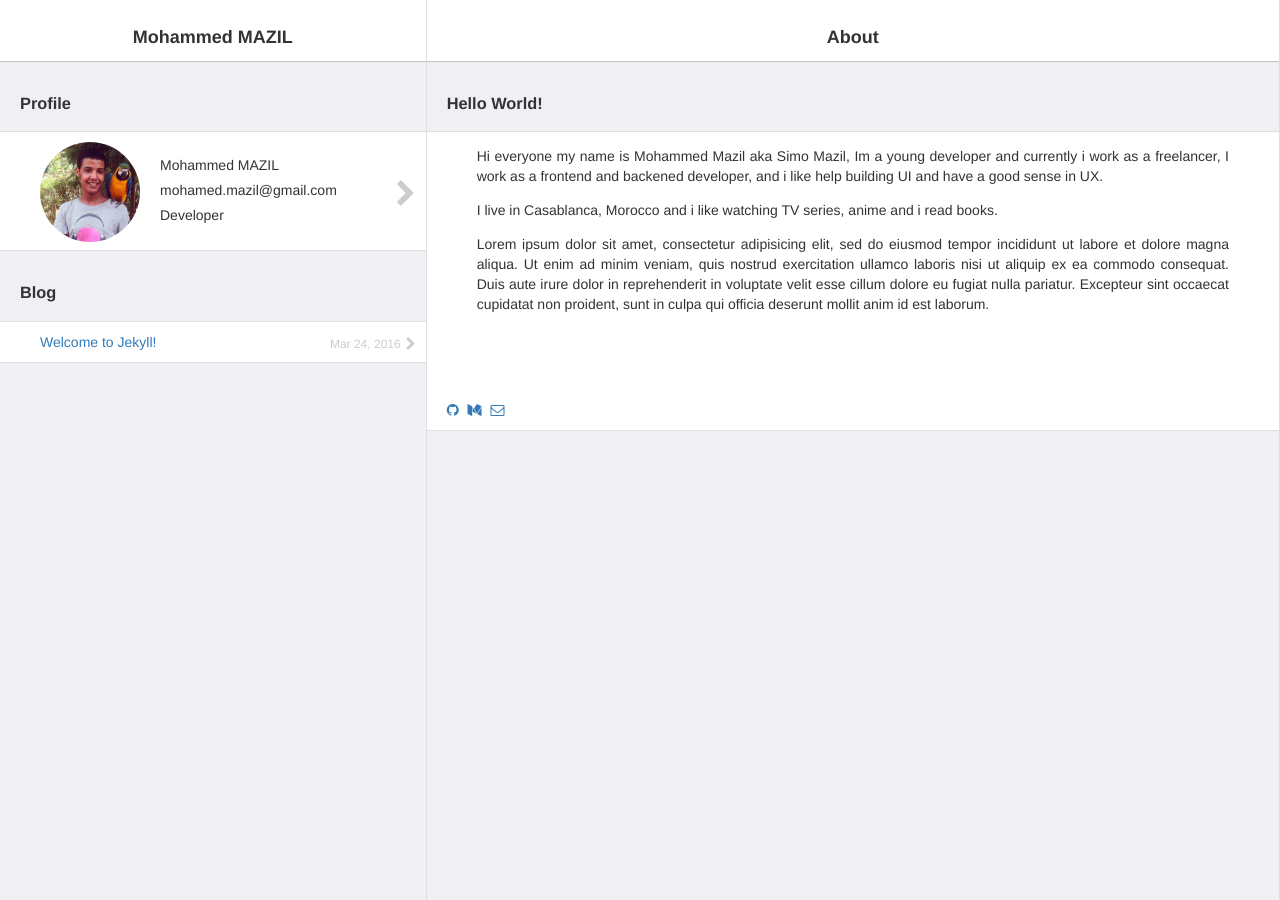
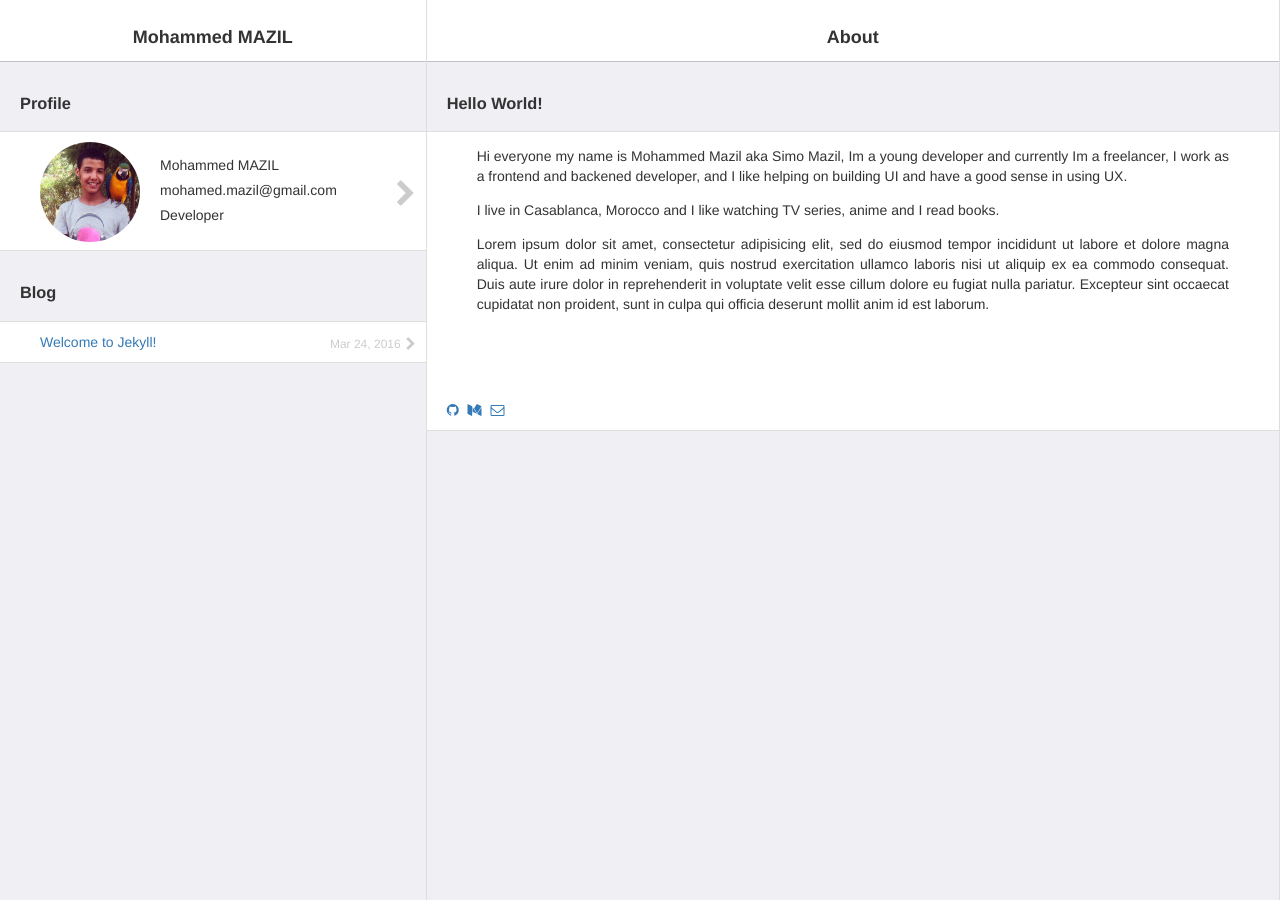
Before and after one commit to SimoMazil/simomazil.github.io, a Jekyll site: the page built from index.html, in a window 1280 px wide. Built offline with Jekyll 4.4.1, drawn with Linux system fonts in a browser that asks for light colours; nearby versions of some CDN libraries.

Commit message:
Update index.html

```diff
--- a/index.html
+++ b/index.html
@@ -40,11 +40,11 @@ layout: default
       <h3>Hello World!</h3>
       <div class="about">
         <p>
-          Hi everyone my name is Mohammed Mazil aka Simo Mazil, Im a young developer and currently i work as a freelancer,
-          I work as a frontend and backened developer, and i like help building UI and have a good sense in UX.
+          Hi everyone my name is Mohammed Mazil aka Simo Mazil, Im a young developer and currently Im a freelancer,
+          I work as a frontend and backened developer, and I like helping on building UI and have a good sense in using UX.
         </p>
         <p>
-          I live in Casablanca, Morocco and i like watching TV series, anime and i read books.
+          I live in Casablanca, Morocco and I like watching TV series, anime and I read books.
         </p>
         <p>
           Lorem ipsum dolor sit amet, consectetur adipisicing elit, sed do eiusmod tempor incididunt ut labore
```
